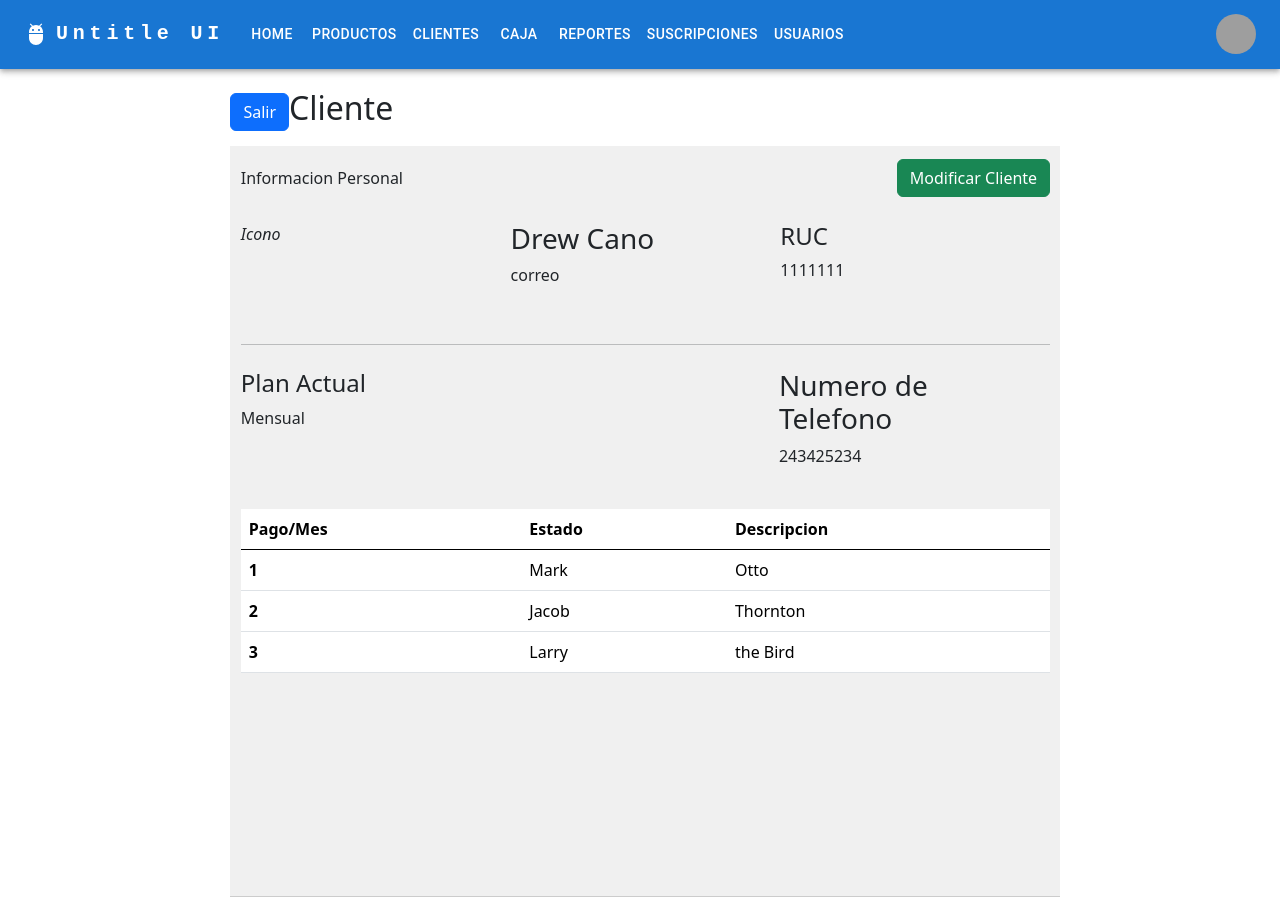
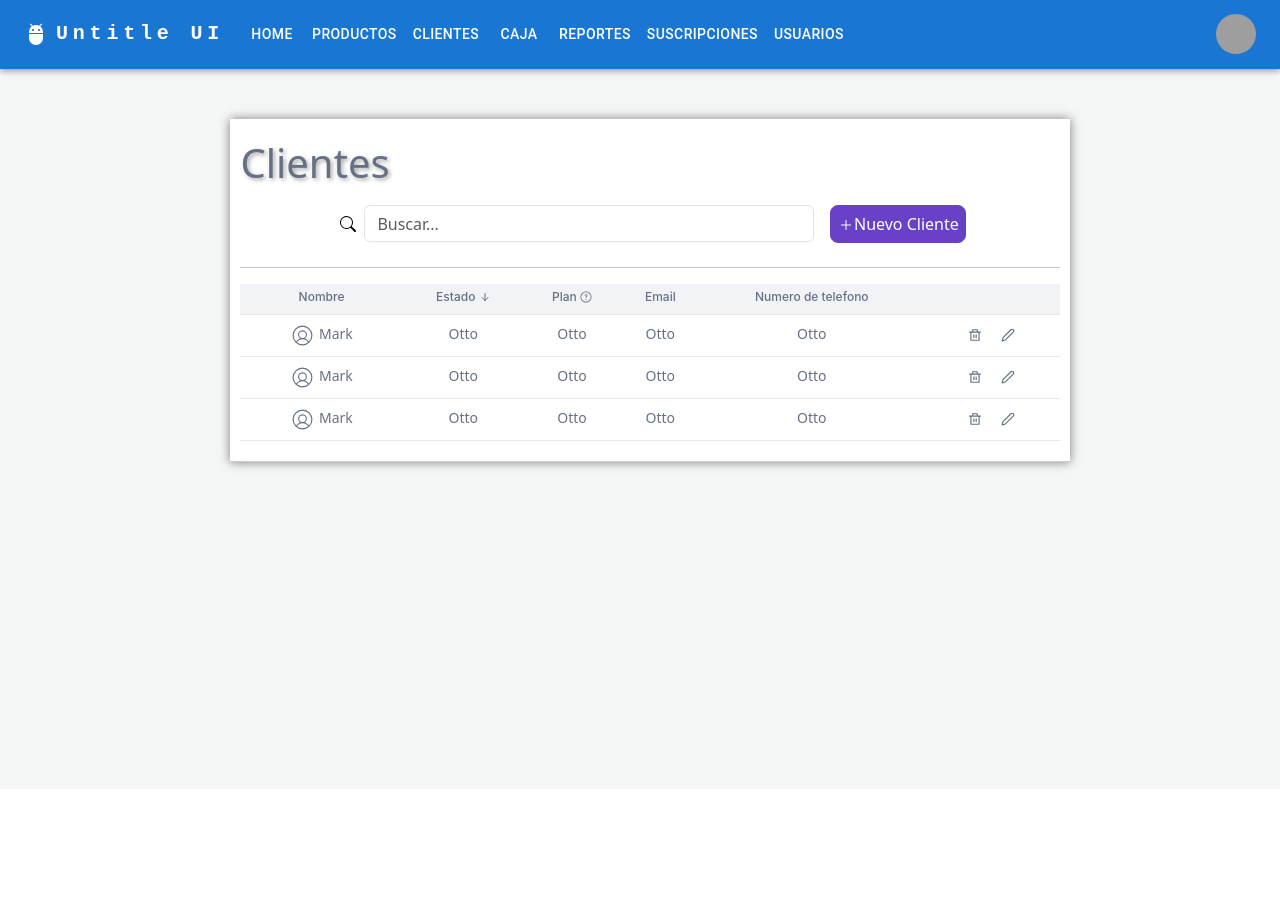
Before and after one commit to arvidjj/IngeSoft2-Frontend, a React (Vite) app: page /clientes in a window 1280 px wide. After the commit the page ends 800 px from the top, so only its background shows below. Built offline with nearby package versions, Linux system fonts and the light colour scheme; grey boxes are pictures that could not be loaded.

Commit message:
clientes principal

```diff
--- a/package.json
+++ b/package.json
@@ -19,6 +19,7 @@
     "react": "^18.2.0",
     "react-dom": "^18.2.0",
     "react-hot-toast": "^2.4.1",
+    "react-icons": "^5.0.1",
     "react-router-dom": "^6.22.1"
   },
   "devDependencies": {
--- a/src/main.jsx
+++ b/src/main.jsx
@@ -3,6 +3,7 @@ import { createRoot } from "react-dom";
 import { BrowserRouter as Router, Route, Routes } from "react-router-dom";
 import Home from "./pages/Home";
 import InfoClients from "./pages/clients/InfoClients";
+import MainClients from "./pages/clients/mainClients";
 import PageNotFound from "./pages/PageNotFound";
 import Layout from "./components/layout/Layout";
 
@@ -13,7 +14,8 @@ createRoot(document.getElementById("root")).render(
         <Routes>
           <Route path="/" element={<Home />} /> {/* Ruta raíz */}
           <Route path="/home" element={<Home />} /> {/* Ruta de la página de inicio */}
-          <Route path="/clientes" element={<InfoClients />} /> {/* Ruta de clientes */}
+          <Route path="/clientesInfo" element={<InfoClients />} /> {/* Ruta de clientes */}
+          <Route path="/clientes" element={<MainClients />} /> {/* Ruta de clientes */}
           <Route path="*" element={<PageNotFound />} /> {/* Ruta de página no encontrada */}
         </Routes>
       </Layout>
--- /dev/null
+++ b/src/pages/clients/mainClients.css
@@ -0,0 +1,112 @@
+.MaquetaCliente {
+  margin: 0%;
+  padding-top: 50px;
+  background-color: rgba(159, 176, 176, 0.107);
+  height: 90vh;
+  width: 100%;
+}
+.MaquetaCliente h2 {
+  height: 50px;
+  font-size: 40px;
+  font-weight: 470;
+  color: #667085;
+  text-shadow: 2px 2px 4px rgba(0, 0, 0, 0.351);
+}
+.MaquetaCliente a {
+  text-decoration: none;
+  color: inherit;
+}
+
+.MaquetaCliente a:hover {
+  text-decoration: none;
+  color: inherit;
+}
+
+.cuadro-central {
+  width: 80%;
+  padding: 20px 10px;
+  background-color: #ffffff;
+  box-shadow: 0 0 10px rgba(0, 0, 0, 0.5);
+}
+.a {
+  display: flex;
+  justify-content: center;
+  align-items: center;
+  padding-right: 8px;
+}
+.cuadro-central a {
+  background-color: #ffffff00;
+}
+.header-cliente {
+  padding-left: 100px;
+  margin-top: 7px;
+  display: flex;
+  justify-content: space-between;
+  align-items: center;
+}
+
+.header-cliente p {
+  margin: 0;
+  font-weight: 400;
+}
+
+.header-Principal {
+  display: flex;
+  justify-content: center;
+  align-items: center;
+}
+
+.input {
+  width: 120px;
+}
+
+.custom-table {
+  width: 100%;
+  border-collapse: collapse;
+}
+
+.custom-table th {
+  font-family: Inter, sans-serif;
+  font-size: 12px;
+  font-weight: 500;
+  background-color: #eaecf09b;
+  padding: 8px;
+  padding-top: 4px;
+  text-align: center;
+  color: #667085;
+  border-bottom: 1px solid #cccccc6a;
+}
+
+.custom-table td {
+  padding: 8px;
+  color: #667085;
+  font-size: 14px;
+  text-align: center;
+  align-items: center;
+}
+
+.custom-table tbody tr {
+  border-bottom: 1px solid #cccccc6a;
+}
+
+.button {
+  width: 136px;
+  height: 38px;
+  border: 1px solid #6941c6;
+  border-radius: 8px;
+  background-color: #6941c6;
+  color: #fff;
+  text-align: center;
+  line-height: 1.5;
+  font-size: 16px;
+  cursor: pointer;
+  margin: 8px;
+}
+
+.button:hover {
+  background-color: #5a2f9e;
+}
+
+.button:active {
+  background-color: #4c2682;
+}
--- /dev/null
+++ b/src/pages/clients/mainClients.jsx
@@ -0,0 +1,142 @@
+import React from "react";
+import "bootstrap/dist/css/bootstrap.min.css";
+import "./mainClients.css";
+import { RiDeleteBinLine } from "react-icons/ri";
+import { FiEdit2 } from "react-icons/fi";
+import { BsSearch } from "react-icons/bs";
+import { IoAdd } from "react-icons/io5";
+import { PiUserCircleLight } from "react-icons/pi";
+import { TbArrowDown } from "react-icons/tb";
+import { GoQuestion } from "react-icons/go";
+import { Link } from "react-router-dom";
+
+const MainClients = () => {
+  return (
+    <div className="MaquetaCliente">
+      <div className="cuadro-central">
+        <h2>Clientes</h2>
+        <div className="header-cliente">
+          <div className="header-Principal">
+            <a href="#" className="a">
+              <BsSearch style={{ color: "black" }} />
+            </a>
+            <input
+              type="text"
+              placeholder="Buscar..."
+              className="form-control me-2"
+              style={{ width: "450px", height: "37px" }}
+            />
+            <button className="button">
+              {" "}
+              <IoAdd />
+              Nuevo Cliente
+            </button>
+          </div>
+        </div>
+        <hr />
+        <table className="custom-table">
+          <thead>
+            <tr>
+              <th scope="col">Nombre</th>
+              <th scope="col">
+                Estado <TbArrowDown />
+              </th>
+              <th scope="col">
+                Plan <GoQuestion />
+              </th>
+              <th scope="col">Email</th>
+              <th scope="col">Numero de telefono</th>
+              <th scope="col"></th>
+            </tr>
+          </thead>
+          <tbody className="table tbody tr:nth-child(odd) ">
+            <tr>
+              <td>
+                <Link to="/clientesInfo">
+                  <PiUserCircleLight
+                    style={{
+                      padding: "0px",
+                      fontSize: "25px",
+                      background: "#eaecf000",
+                    }}
+                  />{" "}
+                  Mark
+                </Link>
+              </td>
+              <td>Otto</td>
+              <td>Otto</td>
+              <td>Otto</td>
+              <td>Otto</td>
+              <td>
+                <a href="#">
+                  <RiDeleteBinLine />
+                </a>
+                <a href="#">
+                  {" "}
+                  <FiEdit2 />
+                </a>
+              </td>
+            </tr>
+            <tr>
+              <td>
+                {" "}
+                <Link to="/clientesInfo">
+                  <PiUserCircleLight
+                    style={{
+                      padding: "0px",
+                      fontSize: "25px",
+                      background: "#eaecf000",
+                    }}
+                  />{" "}
+                  Mark
+                </Link>
+              </td>
+              <td>Otto</td>
+              <td>Otto</td>
+              <td>Otto</td>
+              <td>Otto</td>
+              <td>
+                <a href="#">
+                  <RiDeleteBinLine />
+                </a>
+                <a href="#">
+                  {" "}
+                  <FiEdit2 />
+                </a>
+              </td>
+            </tr>
+            <tr>
+              <td>
+                <Link to="/clientesInfo">
+                  <PiUserCircleLight
+                    style={{
+                      padding: "0px",
+                      fontSize: "25px",
+                      background: "#eaecf000",
+                    }}
+                  />{" "}
+                  Mark
+                </Link>
+              </td>
+              <td>Otto</td>
+              <td>Otto</td>
+              <td>Otto</td>
+              <td>Otto</td>
+              <td>
+                <a href="#">
+                  <RiDeleteBinLine />
+                </a>
+                <a href="#">
+                  {" "}
+                  <FiEdit2 />
+                </a>
+              </td>
+            </tr>
+          </tbody>
+        </table>
+      </div>
+    </div>
+  );
+};
+
+export default MainClients;
```
Also changed, not shown: src/components/componentExample.jsx (line endings or trailing spaces), src/components/layout/Layout.jsx (line endings or trailing spaces), src/components/layout/NavBar.jsx (line endings or trailing spaces), src/pages/Home.jsx (line endings or trailing spaces), src/pages/PageNotFound.jsx (line endings or trailing spaces), src/pages/clients/InfoClients.css (line endings or trailing spaces), src/pages/clients/InfoClients.jsx (line endings or trailing spaces), src/utils/api.js (line endings or trailing spaces), 1 other file (tests, documents, lock files or other folders).
